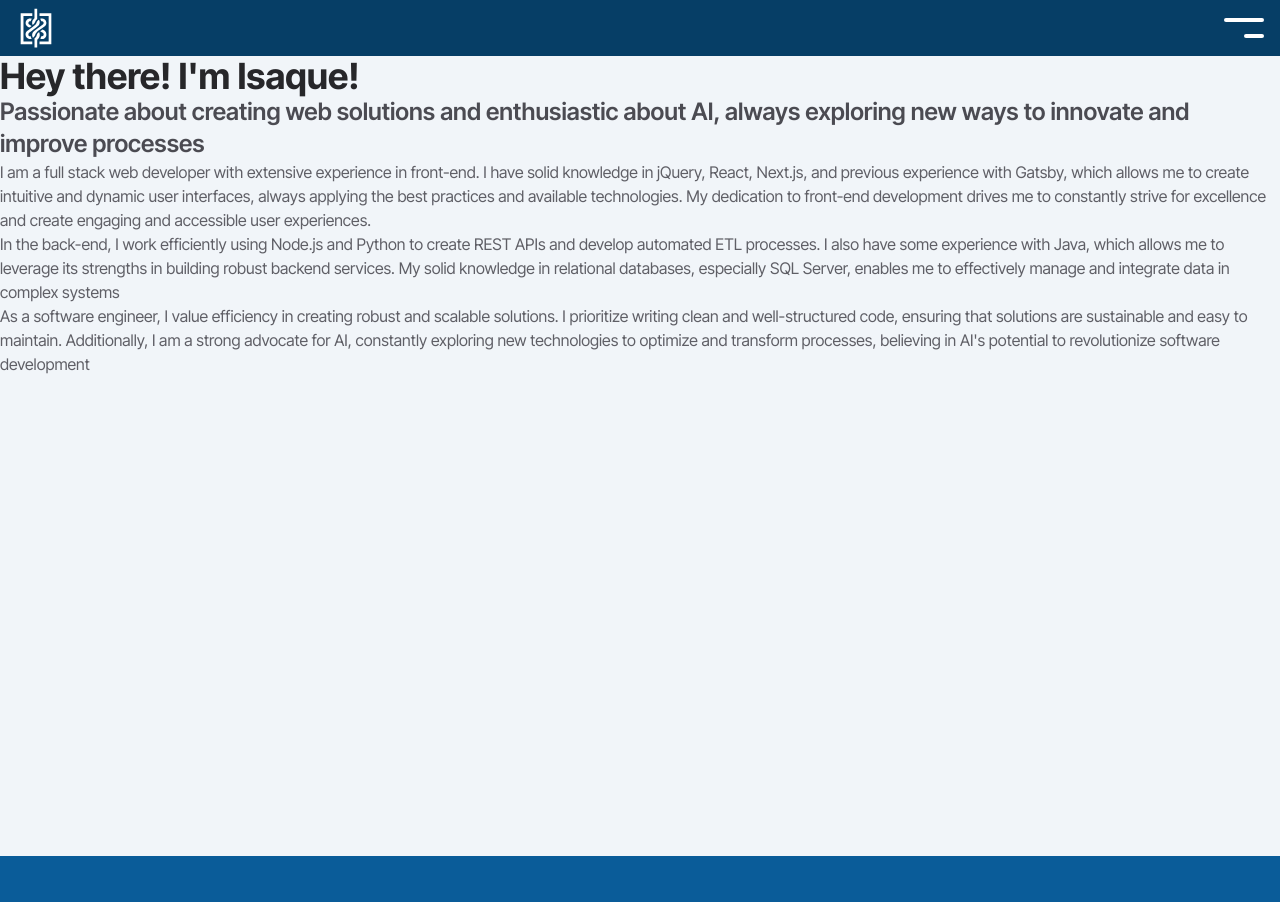
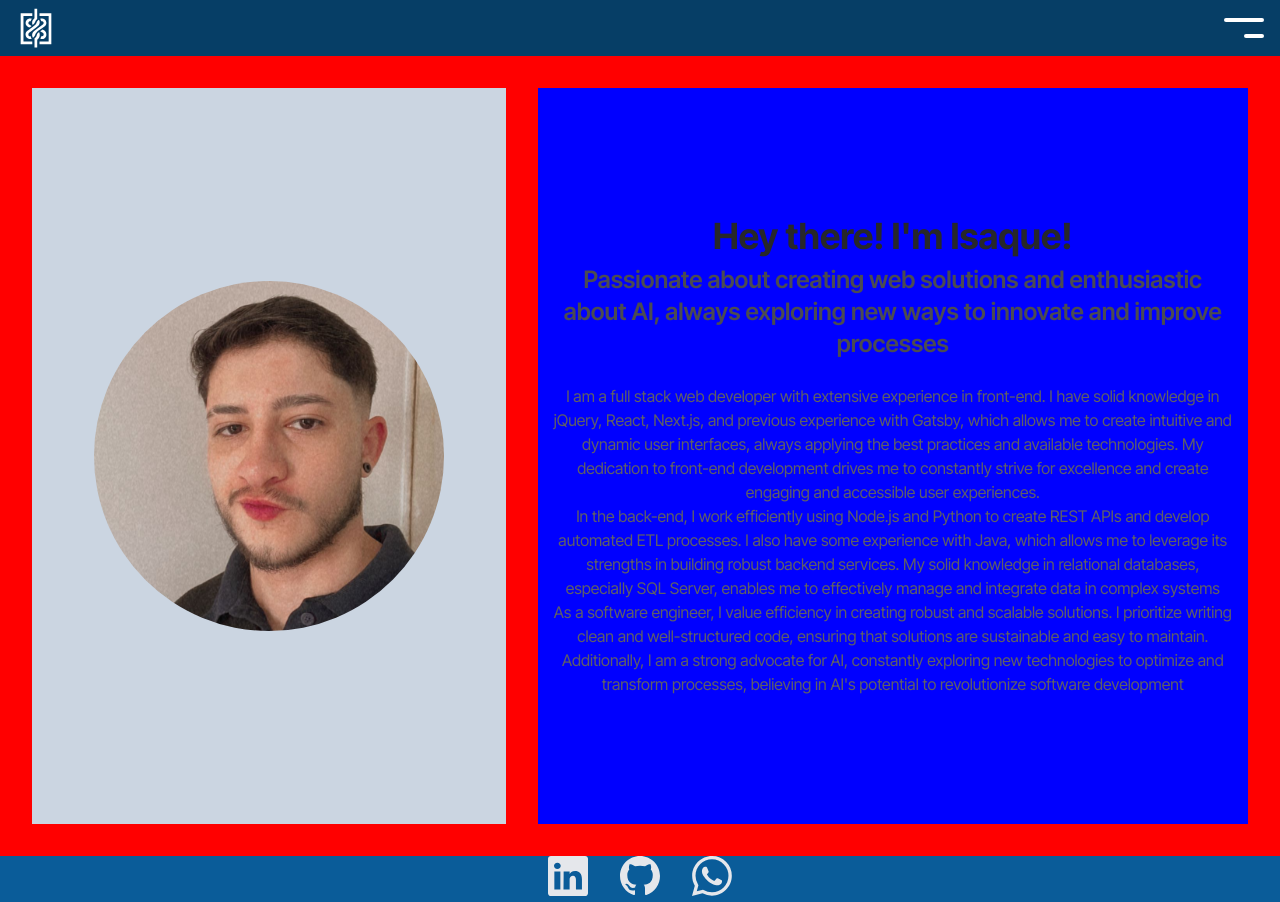
Before and after one commit to harry-fruit/my-portfolio, a Next.js app: page /en/about in a window 1280 px wide. Shown: the top 902 px of the page. Built offline with nearby package versions, Linux system fonts and the light colour scheme.

Commit message:
improv: melhoria de variaveis

```diff
--- a/src/app/(routes)/[locale]/(portfolio)/about/page.tsx
+++ b/src/app/(routes)/[locale]/(portfolio)/about/page.tsx
@@ -1,14 +1,32 @@
+import style from "@/styles/portfolio/about/about.module.scss";
+import Image from "next/image";
 import { useTranslations } from "next-intl";
 
 export default function Page() {
   const t = useTranslations("about");
   return (
-    <>
-      <h1>{t("title")}</h1>
-      <h2>{t("subTitle")}</h2>
-      <p>{t("firstParagraph")}</p>
-      <p>{t("secondParagraph")}</p>
-      <p>{t("thirdParagraph")}</p>
-    </>
+    <section className={style.about}>
+      <div
+        id="imageWrapper"
+        className={`bg-slate-300 relative ${style.picture} flex flex-col items-center justify-center`}
+      >
+        <Image
+          src="/myself2.jpg"
+          alt="Picture from Isaque Duarte"
+          height={300}
+          width={300}
+          className="rounded-full object-cover w-[300px] h-[300px] lg:w-[350px] lg:h-[350px]"
+        />
+      </div>
+      <div className={style.textsContainer}>
+        <h1>{t("title")}</h1>
+        <h2>{t("subTitle")}</h2>
+        <div className={style.paragraphs}>
+          <p>{t("firstParagraph")}</p>
+          <p>{t("secondParagraph")}</p>
+          <p>{t("thirdParagraph")}</p>
+        </div>
+      </div>
+    </section>
   );
 }
--- a/src/components/Footer.tsx
+++ b/src/components/Footer.tsx
@@ -1,3 +1,4 @@
+import style from "@/styles/components/footer.module.scss";
 import { Link } from "@/navigation";
 import { LinkedinIcon } from "@/components/icons/LinkedinIcon";
 import { GithubIcon } from "@/components/icons/GithubIcon";
@@ -11,7 +12,7 @@ export const Footer = () => {
   return (
     <footer
       id="footer"
-      className="w-full py-8 md:py-10 lg:py-12 flex flex-col items-center justify-center bg-primary-700 dark:bg-slate-950/90"
+      className={`${style.footer} bg-primary-700 dark:bg-slate-950/90`}
     >
       <div
         id="social-media"
--- a/src/styles/_variables.scss
+++ b/src/styles/_variables.scss
@@ -1,27 +1,32 @@
+
+@function rgb-color($color-list, $transparency: 1) {
+    @return rgba(nth($color-list, 1), nth($color-list, 2), nth($color-list, 3), $transparency);
+}
+
 $bg-transparent: transparent;
 
 // Primary Colors
-$color-primary-100: #CFEBFF;
-$color-primary-200: #9FD7FF;
-$color-primary-300: #70C2FF;
-$color-primary-400: #40AEFF;
-$color-primary-500: #109AFF;
-$color-primary-600: #0D7BCC;
-$color-primary-700: #0A5C99;
-$color-primary-800: #063E66;
-$color-primary-900: #031F33;
+$color-primary-100: 207, 235, 255;
+$color-primary-200: 159, 215, 255;
+$color-primary-300: 112, 194, 255;
+$color-primary-400: 64, 174, 255;
+$color-primary-500: 16, 154, 255;
+$color-primary-600: 13 123 204;
+$color-primary-700: 10, 92, 153;
+$color-primary-800: 6, 62, 102;
+$color-primary-900: 3, 31, 51;
 
-$color-slate-50: #f8fafc;
-$color-slate-100: #f1f5f9;
-$color-slate-200: #e2e8f0;
-$color-slate-300: #cbd5e1;
-$color-slate-400: #94a3b8;
-$color-slate-500: #64748b;
-$color-slate-600: #475569;
-$color-slate-700: #334155;
-$color-slate-800: #1e293b;
-$color-slate-900: #0f172a;
-$color-slate-950: #020617;
+$color-slate-50: 248, 250, 252;
+$color-slate-100: 241, 245, 249;
+$color-slate-200: 226, 232, 240;
+$color-slate-300: 203, 213, 225;
+$color-slate-400: 148, 163, 184;
+$color-slate-500: 100, 116, 139;
+$color-slate-600: 71, 85, 105;
+$color-slate-700: 51, 65, 85;
+$color-slate-800: 30, 41, 59;
+$color-slate-900: 15, 23, 42;
+$color-slate-950: 2, 6, 23;
 
 
 $paragraph-dark-color: #B8B9D1;
--- /dev/null
+++ b/src/styles/components/footer.module.scss
@@ -0,0 +1,7 @@
+.footer {
+    width: 100%;
+    display: flex;
+    flex-direction: column;
+    justify-content: center;
+    align-items: center;
+}
--- a/src/styles/globals.scss
+++ b/src/styles/globals.scss
@@ -63,7 +63,7 @@ body {
 }
 
 .text-primary-gradient {
-  background: -webkit-linear-gradient($color-primary-600, $color-primary-500);
+  background: -webkit-linear-gradient(rgb-color($color-primary-600), rgb-color($color-primary-500));
   background-clip: text;
   -webkit-text-fill-color: transparent;
 }
--- /dev/null
+++ b/src/styles/portfolio/about/about.module.scss
@@ -0,0 +1,37 @@
+.about {
+  width: 100%;
+  min-height: 100vh;
+  display: grid;
+  grid-template-areas:
+  "img"
+  "texts";
+  background-color: red;
+  padding: 2rem 2rem;
+
+  .textsContainer {
+    display: flex;
+    flex-direction: column;
+    justify-content: center;
+    align-items: center;
+    text-align: center;
+    background-color: blue;
+    padding: 1rem;
+
+    h1 {
+        margin-bottom: .5rem;
+    }
+
+    .paragraphs {
+        margin-top: 1.5rem;
+    }
+  }
+}
+
+@media (min-width: 1024px) {
+  .about {
+    gap: 2rem;
+    grid-template-areas:
+    "img texts";
+    grid-template-columns: .5fr .75fr;
+  }
+}
```
Also changed, not shown: src/styles/components/button.module.scss (+6 -6 lines), src/styles/components/card/card.module.scss (+5 -5 lines), src/styles/components/input.module.scss (+5 -5 lines).
